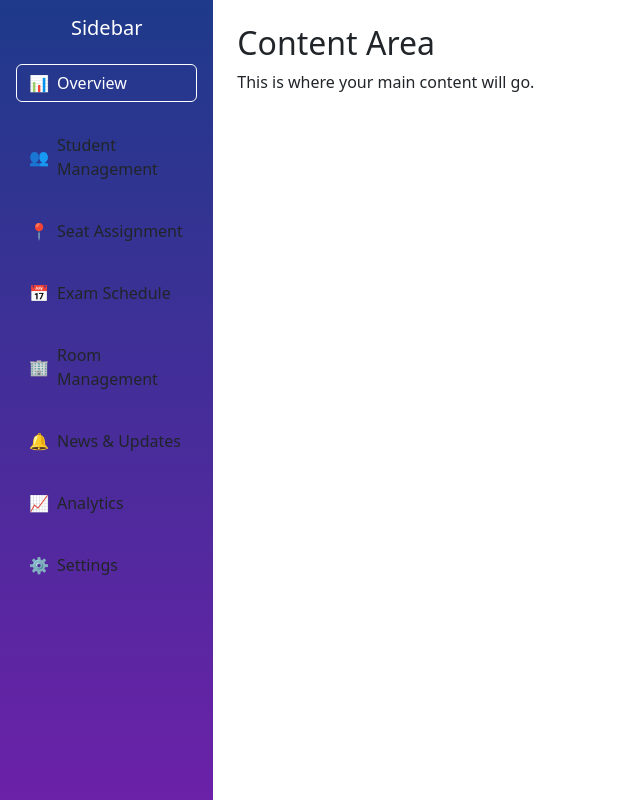
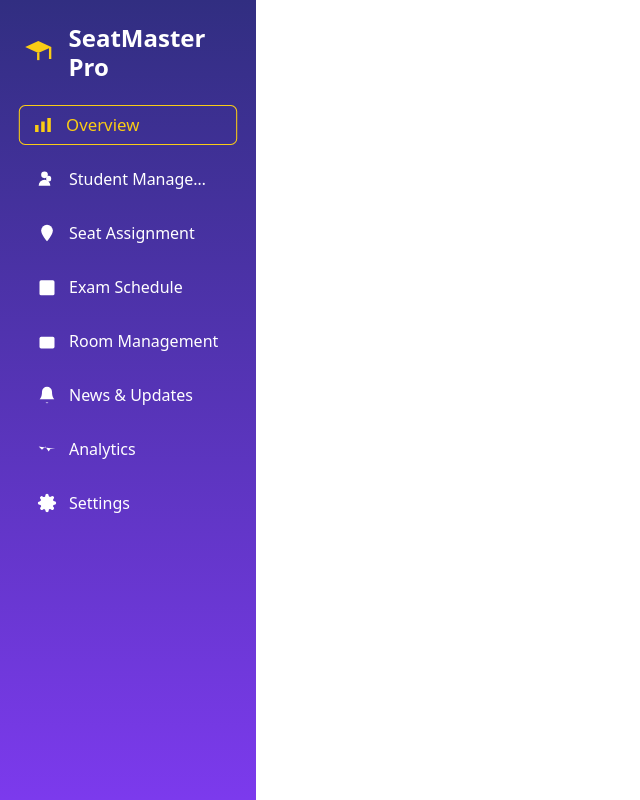
Before and after one commit to akheelFaizal/seating_arrangement, a Django app: page / in a window 1280 px wide. Shown: the whole page, without its empty margins (0-640 px from the left). Run offline with Django 5.2, Linux system fonts and the light colour scheme.

Commit message:
sidebar done

```diff
--- a/seating_arrangement/static/bg.css
+++ /dev/null
@@ -1,4 +0,0 @@
-.bg-gradient-indigo-purple {
-  background: linear-gradient(to bottom, #1e3a8a, #6b21a8); /* indigo-900 to purple-900 */
-  color: white;
-}
--- /dev/null
+++ b/seating_arrangement/static/common.css
@@ -0,0 +1,7 @@
+body {
+  background: #f0f0f0;
+  font-family: system-ui, sans-serif;
+}
+:root {
+  --yellow: #facc15;
+}
--- a/seating_arrangement/static/hover.css
+++ /dev/null
@@ -1,5 +0,0 @@
-.btn:hover {
-  background-color: rgba(255,255,255,0.1) !important;
-  transform: translateX(8px);
-  transition: all 0.2s ease;
-}
--- /dev/null
+++ b/seating_arrangement/static/sidebar.css
@@ -0,0 +1,50 @@
+#sidebar {
+        width: 16rem;
+        background: linear-gradient(to bottom, #312e81, #7c3aed);
+        color: white;
+        transform: translateX(-100%);
+        transition: transform 0.3s ease-in-out;
+        z-index: 1050;
+        box-shadow: 0 10px 15px -3px rgba(0, 0, 0, 0.7);
+      }
+
+      #sidebar.open {
+        transform: translateX(0);
+      }
+
+      @media (min-width: 1024px) {
+        #sidebar {
+          transform: translateX(0);
+          position: static !important;
+          height: 100vh;
+          box-shadow: none;
+        }
+
+        #closeSidebarBtn {
+          display: none !important;
+        }
+      }
+
+      .sidebar-btn:hover:not(.active) {
+        background: rgba(255, 255, 255, 0.1);
+        transform: translateX(0.5rem);
+      }
+
+      .sidebar-btn.active {
+        background: rgba(255, 255, 255, 0.2);
+        color: var(--yellow) !important;
+        transform: scale(1.05);
+      }
+
+      .sidebar-btn svg {
+        width: 20px;
+        height: 20px;
+        margin-right: 12px;
+        flex-shrink: 0;
+      }
+
+      .sidebar-btn span {
+        white-space: nowrap;
+        overflow: hidden;
+        text-overflow: ellipsis;
+      }
--- a/seating_arrangement/templates/p1.html
+++ b/seating_arrangement/templates/p1.html
@@ -1,92 +1,217 @@
-{% load static %}
 <!DOCTYPE html>
 <html lang="en">
   <head>
     <meta charset="UTF-8" />
-    <meta name="viewport" content="width=device-width, initial-scale=1.0" />
-    <title>Document</title>
+    <meta name="viewport" content="width=device-width, initial-scale=1" />
+    <title>Sidebar Example</title>
+    {% load static %}
 
-    <link href="{% static 'bg.css' %}" rel="stylesheet" />
-    <link href="{% static 'hover.css' %}" rel="stylesheet" />
+    <link href="{% static 'sidebar.css' %}" rel="stylesheet" />
+    <link href="{% static 'common.css' %}" rel="stylesheet" />
     <link
       href="https://cdn.jsdelivr.net/npm/bootstrap@5.3.3/dist/css/bootstrap.min.css"
       rel="stylesheet"
     />
-    <script src="https://cdn.jsdelivr.net/npm/bootstrap@5.3.3/dist/js/bootstrap.bundle.min.js"></script>
   </head>
+
   <body>
-    <div class="container-fluid">
-      <div class="row">
-        <div class="col-md-2 bg-primary vh-100 p-3 bg-gradient-indigo-purple">
-          <h5 class="text-center text-white mb-4">Sidebar</h5>
-          <nav class="nav flex-column gap-4">
+    <div
+      id="sidebar"
+      class="position-fixed top-0 bottom-0 start-0 d-flex flex-column open"
+      aria-label="Sidebar Navigation"
+    >
+      <div class="p-4 d-flex flex-column flex-grow-1">
+        <div class="d-flex justify-content-between align-items-center mb-4">
+          <div class="d-flex align-items-center">
+            <svg
+              xmlns="http://www.w3.org/2000/svg"
+              viewBox="0 0 24 24"
+              fill="currentColor"
+              style="color: var(--yellow); width: 32px; height: 32px"
+              class="me-3"
+            >
+              <path d="M12 2L1 7l11 5 9-4.09V17h2V7L12 2z" />
+              <path d="M11 12v6h2v-6h-2z" />
+            </svg>
+            <h1 class="fs-4 fw-bold mb-0">SeatMaster Pro</h1>
+          </div>
+          <button
+            id="closeSidebarBtn"
+            class="btn btn-sm text-white p-1 d-inline-flex align-items-center justify-content-center"
+            aria-label="Close Sidebar"
+          >
+            <svg
+              xmlns="http://www.w3.org/2000/svg"
+              fill="none"
+              stroke="currentColor"
+              viewBox="0 0 24 24"
+              width="24"
+              height="24"
+            >
+              <line x1="18" y1="6" x2="6" y2="18" />
+              <line x1="6" y1="6" x2="18" y2="18" />
+            </svg>
+          </button>
+        </div>
+
+        <nav id="navButtons" class="d-flex flex-column gap-3" role="navigation">
           <button
             type="button"
-              class="btn text-start d-flex align-items-center active"
+            class="btn sidebar-btn text-start text-white d-flex align-items-center active"
+            data-id="overview"
           >
-              <span class="me-2">
-                <!-- Replace with actual icon -->
-                📊
-              </span>
-              Overview
+            <svg
+              xmlns="http://www.w3.org/2000/svg"
+              fill="currentColor"
+              viewBox="0 0 24 24"
+            >
+              <rect x="3" y="12" width="4" height="8" />
+              <rect x="10" y="8" width="4" height="12" />
+              <rect x="17" y="4" width="4" height="16" />
+            </svg>
+            <span>Overview</span>
           </button>
+
           <button
             type="button"
-              class="btn  text-start d-flex align-items-center hover-bg-white-10"
+            class="btn sidebar-btn text-start text-white d-flex align-items-center"
+            data-id="students"
           >
-              <span class="me-2">👥</span>
-              Student Management
+            <svg
+              xmlns="http://www.w3.org/2000/svg"
+              fill="currentColor"
+              viewBox="0 0 24 24"
+            >
+              <circle cx="9" cy="7" r="4" />
+              <path d="M17 11v1a3 3 0 0 1-6 0v-1a3 3 0 0 1 6 0z" />
+              <path d="M2 20a7 7 0 0 1 14 0" />
+            </svg>
+            <span>Student Management</span>
           </button>
+
           <button
             type="button"
-              class="btn text-start d-flex align-items-center hover-bg-white-10"
+            class="btn sidebar-btn text-start text-white d-flex align-items-center"
+            data-id="seating"
           >
-              <span class="me-2">📍</span>
-              Seat Assignment
+            <svg
+              xmlns="http://www.w3.org/2000/svg"
+              fill="currentColor"
+              viewBox="0 0 24 24"
+            >
+              <path
+                d="M12 2a7 7 0 0 0-7 7c0 5 7 13 7 13s7-8 7-13a7 7 0 0 0-7-7z"
+              />
+              <circle cx="12" cy="9" r="2" />
+            </svg>
+            <span>Seat Assignment</span>
           </button>
+
           <button
             type="button"
-              class="btn  text-start d-flex align-items-center hover-bg-white-10"
+            class="btn sidebar-btn text-start text-white d-flex align-items-center"
+            data-id="exams"
           >
-              <span class="me-2">📅</span>
-              Exam Schedule
+            <svg
+              xmlns="http://www.w3.org/2000/svg"
+              fill="currentColor"
+              viewBox="0 0 24 24"
+            >
+              <rect x="3" y="4" width="18" height="18" rx="2" ry="2" />
+              <line x1="16" y1="2" x2="16" y2="6" />
+              <line x1="8" y1="2" x2="8" y2="6" />
+              <line x1="3" y1="10" x2="21" y2="10" />
+            </svg>
+            <span>Exam Schedule</span>
           </button>
+
           <button
             type="button"
-              class="btn text-start d-flex align-items-center hover-bg-white-10"
+            class="btn sidebar-btn text-start text-white d-flex align-items-center"
+            data-id="rooms"
           >
-              <span class="me-2">🏢</span>
-              Room Management
+            <svg
+              xmlns="http://www.w3.org/2000/svg"
+              fill="currentColor"
+              viewBox="0 0 24 24"
+            >
+              <rect x="3" y="7" width="18" height="14" rx="2" ry="2" />
+              <line x1="3" y1="7" x2="21" y2="7" />
+            </svg>
+            <span>Room Management</span>
           </button>
+
           <button
             type="button"
-              class="btn text-start d-flex align-items-center hover-bg-white-10"
+            class="btn sidebar-btn text-start text-white d-flex align-items-center"
+            data-id="news"
           >
-              <span class="me-2">🔔</span>
-              News & Updates
+            <svg
+              xmlns="http://www.w3.org/2000/svg"
+              fill="currentColor"
+              viewBox="0 0 24 24"
+            >
+              <path d="M18 8a6 6 0 0 0-12 0c0 7-3 9-3 9h18s-3-2-3-9" />
+              <path d="M13.73 21a2 2 0 0 1-3.46 0" />
+            </svg>
+            <span>News & Updates</span>
           </button>
+
           <button
             type="button"
-              class="btn text-start d-flex align-items-center hover-bg-white-10"
+            class="btn sidebar-btn text-start text-white d-flex align-items-center"
+            data-id="analytics"
           >
-              <span class="me-2">📈</span>
-              Analytics
+            <svg
+              xmlns="http://www.w3.org/2000/svg"
+              fill="currentColor"
+              viewBox="0 0 24 24"
+            >
+              <polyline points="22 12 16 12 14 15 10 9 6 13 2 9" />
+            </svg>
+            <span>Analytics</span>
           </button>
+
           <button
             type="button"
-              class="btn text-start d-flex align-items-center hover-bg-white-10"
+            class="btn sidebar-btn text-start text-white d-flex align-items-center"
+            data-id="settings"
           >
-              <span class="me-2">⚙️</span>
-              Settings
+            <svg
+              xmlns="http://www.w3.org/2000/svg"
+              fill="currentColor"
+              viewBox="0 0 24 24"
+            >
+              <circle cx="12" cy="12" r="3" />
+              <path
+                d="M19.4 15a1.65 1.65 0 0 0 .33 1.82l.06.06a2 2 0 1 1-2.83 2.83l-.06-.06a1.65 1.65 0 0 0-1.82-.33 1.65 1.65 0 0 0-1 1.51V21a2 2 0 1 1-4 0v-.09a1.65 1.65 0 0 0-1-1.51 1.65 1.65 0 0 0-1.82.33l-.06.06a2 2 0 1 1-2.83-2.83l.06-.06a1.65 1.65 0 0 0 .33-1.82 1.65 1.65 0 0 0-1.51-1H3a2 2 0 1 1 0-4h.09a1.65 1.65 0 0 0 1.51-1 1.65 1.65 0 0 0-.33-1.82l-.06-.06a2 2 0 1 1 2.83-2.83l.06.06a1.65 1.65 0 0 0 1.82.33h.09a1.65 1.65 0 0 0 1-1.51V3a2 2 0 1 1 4 0v.09a1.65 1.65 0 0 0 1 1.51h.09a1.65 1.65 0 0 0 1.82-.33l.06-.06a2 2 0 1 1 2.83 2.83l-.06.06a1.65 1.65 0 0 0-.33 1.82v.09a1.65 1.65 0 0 0 1.51 1H21a2 2 0 1 1 0 4h-.09a1.65 1.65 0 0 0-1.51 1z"
+              />
+            </svg>
+            <span>Settings</span>
           </button>
         </nav>
       </div>
+    </div>
 
-        <div class="col-md-10 p-4">
-          <h2>Content Area</h2>
-          <p>This is where your main content will go.</p>
-        </div>
-      </div>
-    </div>
+    <script>
+      const sidebar = document.getElementById("sidebar");
+      const closeBtn = document.getElementById("closeSidebarBtn");
+      const navButtons = document.getElementById("navButtons");
+
+      closeBtn.addEventListener("click", () => {
+        sidebar.classList.remove("open");
+      });
+
+      navButtons.addEventListener("click", (e) => {
+        const btn = e.target.closest("button");
+        if (!btn) return;
+        navButtons.querySelectorAll("button").forEach((b) => {
+          b.classList.remove("active");
+        });
+        btn.classList.add("active");
+        sidebar.classList.remove("open");
+      });
+    </script>
+    <script src="https://cdn.jsdelivr.net/npm/bootstrap@5.3.3/dist/js/bootstrap.bundle.min.js"></script>
   </body>
 </html>
```
Lines whose indentation alone changed are shown as unchanged.
